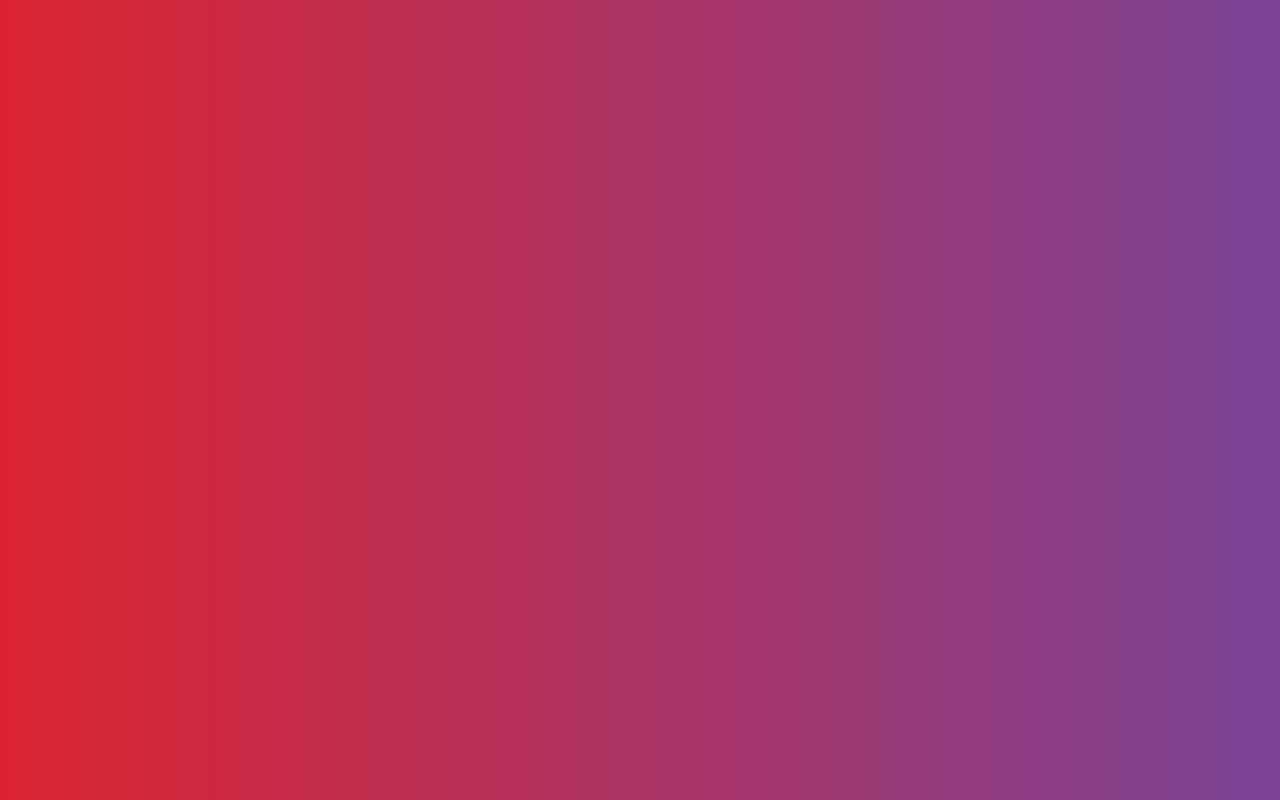
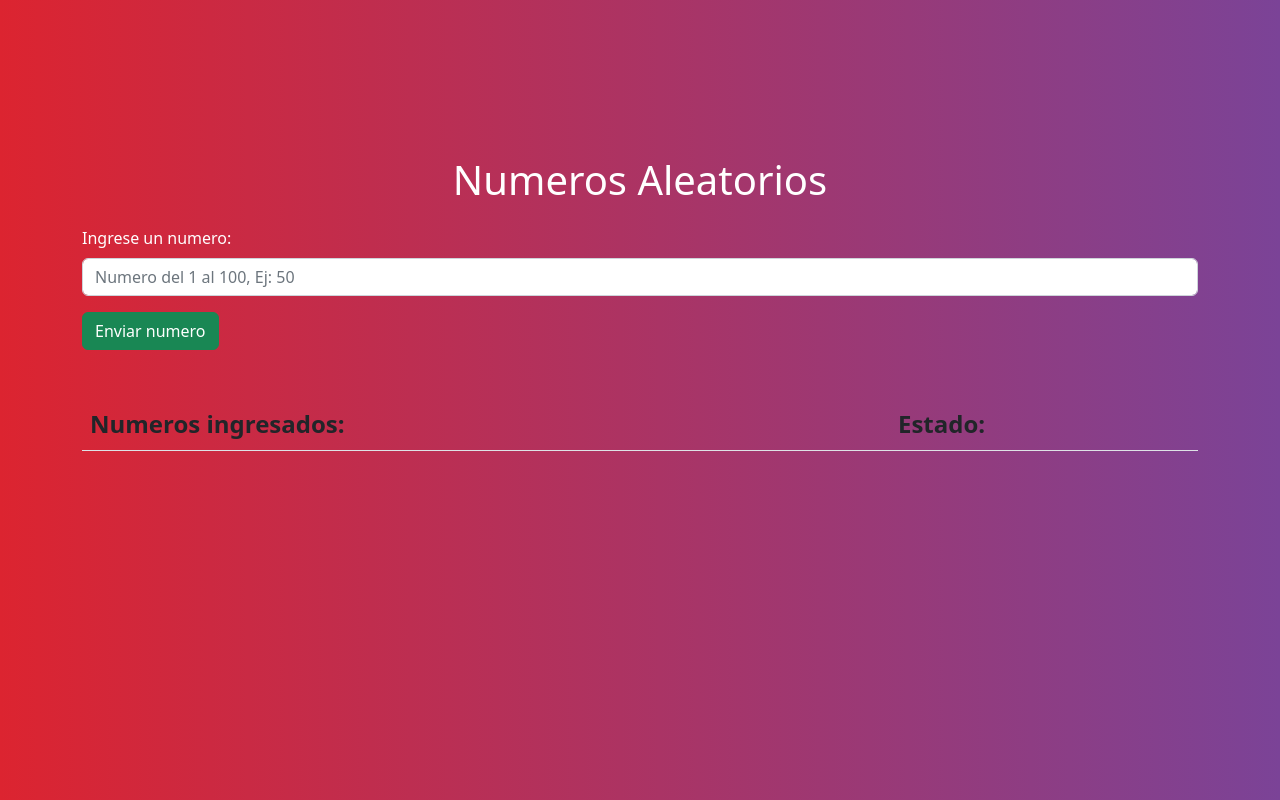
Before and after one commit to Agustin978/TP5Rolling_Ejercicio1, a plain HTML site: page Desarrollo/index.html in a window 1280 px wide. Drawn offline with nearby package versions, Linux system fonts and the light colour scheme.

Commit message:
Ingresada una tabla donde se mostraran los numeros ingresados por el usuario.

```diff
--- a/Desarrollo/index.html
+++ b/Desarrollo/index.html
@@ -10,9 +10,31 @@
     <link rel="stylesheet" href="css/MyStyle.css">
     <title>Adivina el Numero</title>
 </head>
-<body class="cabecero">
-    <script></script>
+<body class="cabecero" onload="cargaApp()">
+    <section class="container">
+        <p class="fs-1 text-center">Numeros Aleatorios</p>
+        <form id="formulario">
+            <div class="mb-3">
+              <label for="ingresaNum" class="form-label">Ingrese un numero:</label>
+              <input type="number" class="form-control" id="ingresaNum" aria-describedby="emailHelp" placeholder="Numero del 1 al 100, Ej: 50" required>
+            </div>
+            <button type="submit" class="btn btn-success">Enviar numero</button>
+          </form>
+    </section>
+    <section class="container my-5">
+        <table class="table table-striped">
+            <thead>
+                <tr>
+                  <th scope="col" class="fs-4 fw-bolder">Numeros ingresados:</th>
+                  <th scope="col" class="fs-4 fw-bolder">Estado:</th>
+                </tr>
+              </thead>
+              <tbody id="tablaNumeros"></tbody>
+        </table>
+    </section>
     <script src="https://cdn.jsdelivr.net/npm/bootstrap@5.3.0-alpha1/dist/js/bootstrap.bundle.min.js"
-        integrity="sha384-w76AqPfDkMBDXo30jS1Sgez6pr3x5MlQ1ZAGC+nuZB+EYdgRZgiwxhTBTkF7CXvN" crossorigin="anonymous"></script>
+        integrity="sha384-w76AqPfDkMBDXo30jS1Sgez6pr3x5MlQ1ZAGC+nuZB+EYdgRZgiwxhTBTkF7CXvN" crossorigin="anonymous">
+    </script>
+    <script src="js/app.js"></script>
 </body>
 </html>
```
